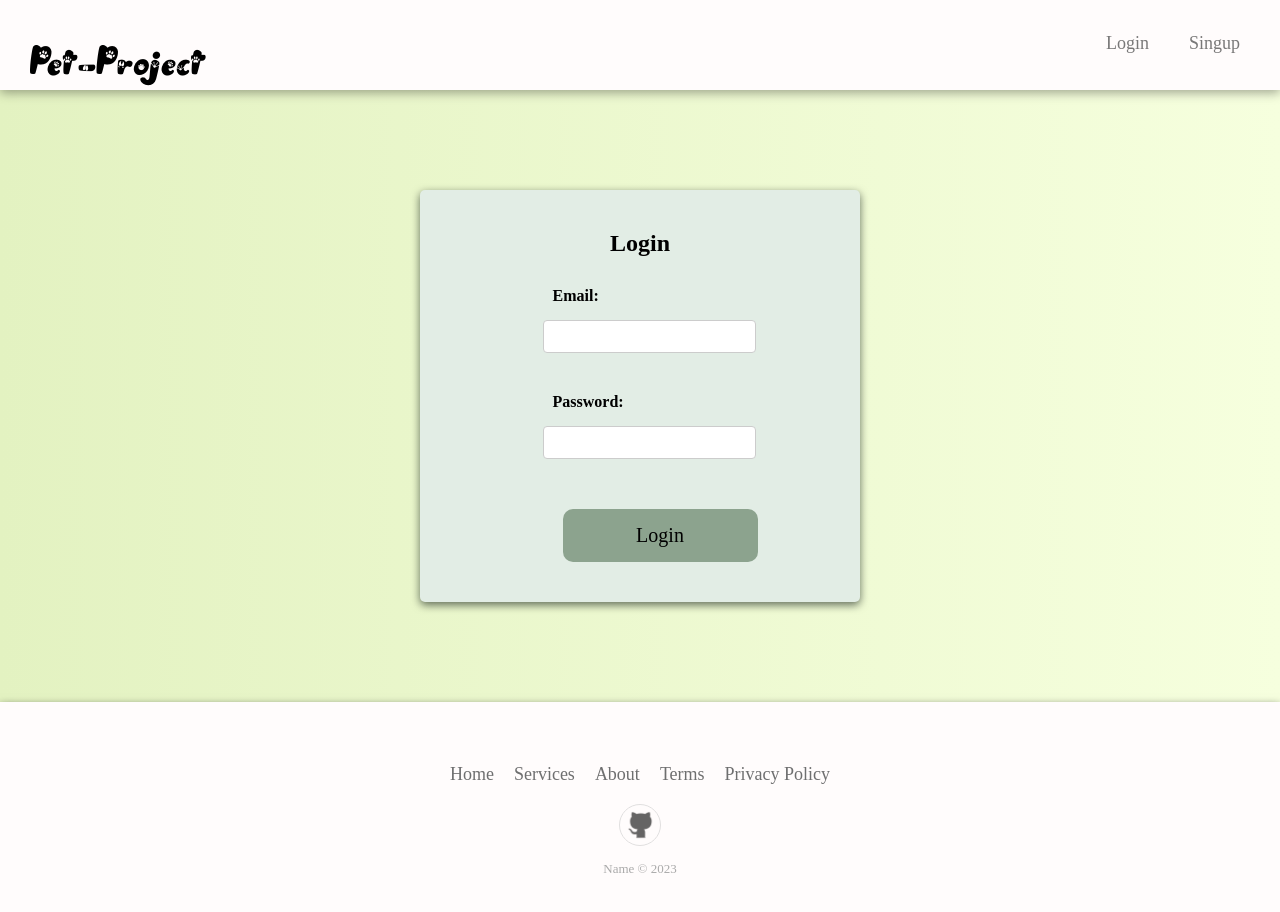
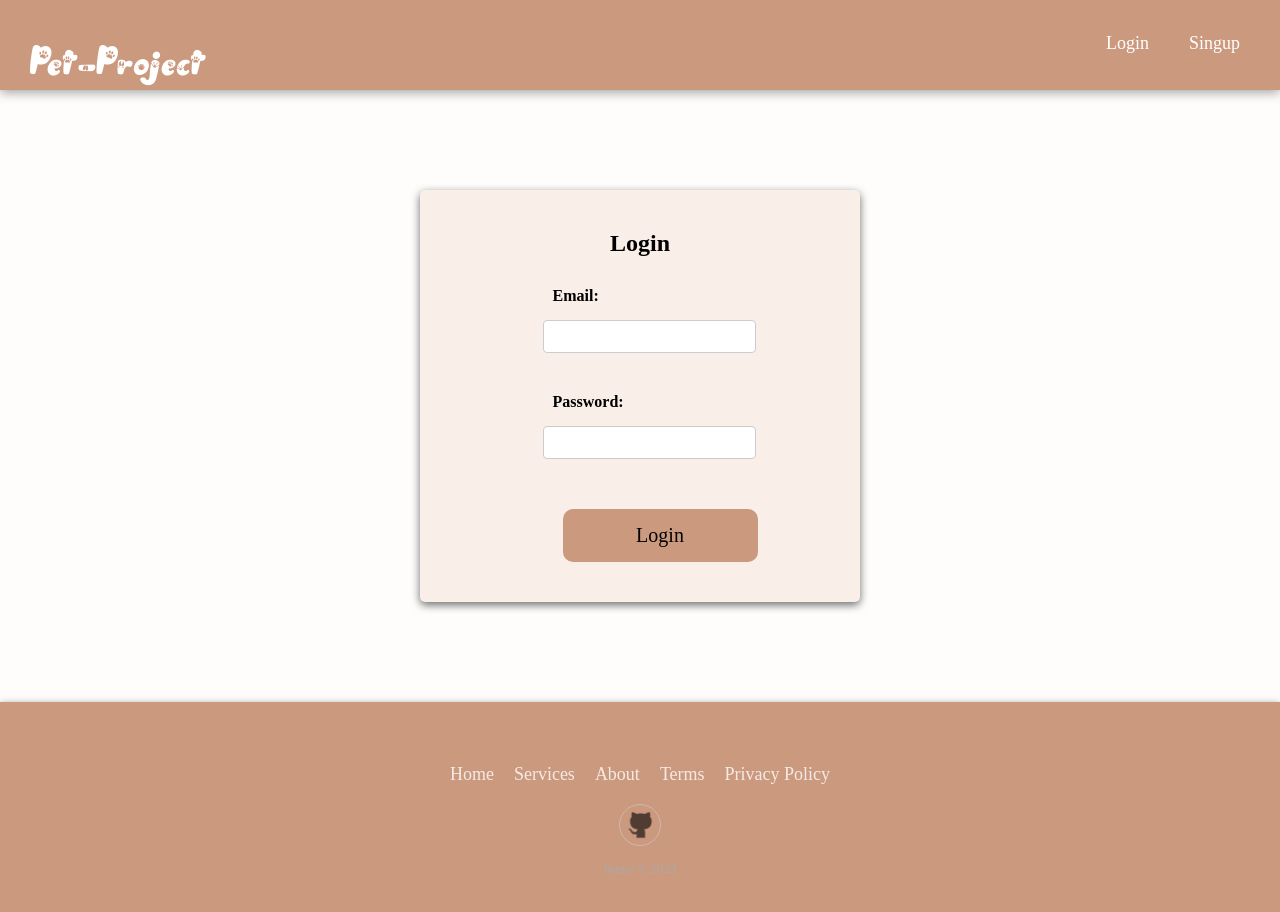
Before and after one commit to natko22/pet-project-frontend, a React (Create React App) app: page /login in a window 1280 px wide. Shown: the top 912 px of the page. Built offline with nearby package versions, Linux system fonts and the light colour scheme.

Commit message:
new style

```diff
--- a/src/App.css
+++ b/src/App.css
@@ -1,4 +1,7 @@
 @font-face {
+  font-family: "Sunny Spells";
+  src: local("Sunny Spells"),
+    url("../src/Fonts/SunnyspellsRegular-MV9ze.otf") format("truetype");
   font-family: "LmsThisFontIsForTheDogs";
   src: local("LmsThisFontIsForTheDogs"),
     url("../src/Fonts/LmsThisFontIsForTheDogs-7PnR.ttf") format("truetype");
@@ -15,7 +18,7 @@
   display: flex;
   flex-direction: column;
   align-items: center;
-  background-color: #e2ede5;
+  background-color: #f9efe8;
   max-width: 500px;
   margin: 100px auto;
   padding: 20px;
@@ -52,7 +55,7 @@
   width: 100%;
   padding: 15px;
   margin: 20px;
-  background-color: #8ca38e;
+  background-color: #Cb997e;
   color: #000000;
   font-size: 20px;
   font-family: "Times New Roman", Times, serif;
@@ -79,7 +82,7 @@
   display: flex;
   flex-direction: column;
   align-items: center;
-  background-color: #e2ede5;
+  background-color: #f9efe8;
   max-width: 400px;
   margin: 100px auto;
   padding: 20px;
@@ -113,7 +116,7 @@
   width: 100%;
   padding: 15px;
   margin: 20px;
-  background-color: #8ca38e;
+  background-color: #Cb997e;
   color: #000000;
   font-size: 20px;
   font-family: "Times New Roman", Times, serif;
@@ -137,7 +140,7 @@
 /* for nav bar */
 .nav {
   height: 50px;
-  background-color: #fffcfc;
+  background-color: #Cb997e;
   color: black;
   box-shadow: 0 3px 10px rgba(0, 0, 0, 0.343);
   padding: 20px;
@@ -147,7 +150,7 @@
   /* font-family: "Pet Shop"; */
   font-family: Animal Paws;
   font-size: 40px;
-  color: black;
+  color: white;
   /* font-weight: bold; */
 }
 
@@ -182,7 +185,7 @@
   display: inline-block;
   padding: 13px 20px 13px 20px;
   text-decoration: none;
-  color: #797878;
+  color: white;
 }
 
 .nav > .nav-links > a:hover {
@@ -244,8 +247,8 @@
 
 .footer-basic {
   padding: 40px 0;
-  background-color: #fffcfc;
-  color: #4b4c4d;
+  background-color: #Cb997e;
+  color: white;
   box-shadow: 0 3px 8px rgba(4, 15, 10, 0.601);
 }
 
@@ -333,7 +336,7 @@
   width: 100%;
   padding: 15px;
   margin: 20px;
-  background-color: #8ca38e;
+  background-color: #Cb997e;
   color: #000000;
   font-size: 20px;
   font-family: "Times New Roman", Times, serif;
@@ -376,7 +379,7 @@
   width: 100%;
   height: 100%;
   border-radius: 50%;
-  background-color: #8ca38e;
+  background-color: #Cb997e;
   color: #ffffff;
   display: flex;
   justify-content: center;
@@ -398,7 +401,7 @@
   display: flex;
   flex-direction: column;
   align-items: center;
-  background-color: #e2ede5;
+  background-color: #f9efe8;
   max-width: 400px;
   margin: 100px auto;
   padding: 20px;
@@ -434,7 +437,7 @@ textarea {
   width: 100%;
   padding: 15px;
   margin: 20px;
-  background-color: #8ca38e;
+  background-color: #Cb997e;
   color: #000000;
   font-size: 20px;
   font-family: "Times New Roman", Times, serif;
@@ -543,7 +546,7 @@ textarea {
 /* Reviews-box */
 
 .review-box {
-  background-color: #fffcfc;
+  background-color: #Cb997e;
   padding: 20px;
   border-radius: 5px;
   box-shadow: 0 3px 8px rgba(4, 15, 10, 0.601);
@@ -569,11 +572,11 @@ textarea {
 }
 
 .all-reviews::-webkit-scrollbar-thumb {
-  background: #c4cdc6;
+  background: #f6c5a2;
 }
 
 .all-reviews::-webkit-scrollbar-track {
-  background: #e2ede5;
+  background: #f9efe8;
 }
 
 .review-box-h2 {
@@ -581,7 +584,7 @@ textarea {
 }
 
 .each-review-box {
-  background-color: #e2ede5;
+  background-color: #f9efe8;
   padding: 20px;
   margin: 10px;
   box-shadow: 0 3px 8px rgba(4, 15, 10, 0.601);
@@ -609,7 +612,7 @@ textarea {
   display: flex;
   flex-direction: column;
   align-items: center;
-  background-color: #e2ede5;
+  background-color: #f9efe8;
   margin: 15px auto;
   padding: 20px;
   border-radius: 5px;
@@ -620,7 +623,7 @@ textarea {
   width: 90%;
   padding: 15px;
   margin: 20px;
-  background-color: #8ca38e;
+  background-color: #Cb997e;
   color: #000000;
   font-size: 20px;
   font-family: "Times New Roman", Times, serif;
@@ -656,7 +659,7 @@ textarea {
 }
 
 .pet-box {
-  background-color: #fffcfc;
+  background-color: #Cb997e;
   width: 400px;
   width: 800px;
   padding: 20px;
@@ -684,18 +687,18 @@ textarea {
 }
 
 .all-pets::-webkit-scrollbar-thumb {
-  background: #c4cdc6;
+  background: #f6c5a2;
 }
 
 .all-pets::-webkit-scrollbar-track {
-  background: #e2ede5;
+  background: #f9efe8;
 }
 .each-pet-box:hover {
   background-color: #f1fff5;
 }
 .each-pet-box {
   box-sizing: border-box;
-  background-color: #e2ede5;
+  background-color: #f9efe8;
   padding: 20px;
   margin: 10px;
   box-shadow: 0 3px 8px rgba(4, 15, 10, 0.601);
@@ -714,7 +717,7 @@ textarea {
   width: 100%;
   padding: 15px;
   margin: 20px;
-  background-color: #8ca38e;
+  background-color: #Cb997e;
   color: #000000;
   font-size: 20px;
   font-family: "Times New Roman", Times, serif;
@@ -766,7 +769,7 @@ textarea {
 
 .aboutme-box {
   display: flex;
-  background-color: #fffcfc;
+  background-color: #Cb997e;
   width: 800px;
   padding: 20px;
   justify-content: space-evenly;
@@ -784,7 +787,7 @@ textarea {
   display: flex;
   flex-direction: column;
   align-items: center;
-  background-color: #e2ede5;
+  background-color: #f9efe8;
   max-width: 500px;
   margin: 100px auto;
   padding: 20px;
@@ -818,7 +821,7 @@ label {
   width: 90%;
   padding: 15px;
   margin: 20px;
-  background-color: #8ca38e;
+  background-color: #Cb997e;
   color: #000000;
   font-size: 20px;
   font-family: "Times New Roman", Times, serif;
@@ -893,7 +896,7 @@ label {
 .react-calendar {
   width: 350px;
   max-width: 100%;
-  background: #bcd4c1;
+  background: #Cb997e;
   border: 1px solid #2d6b4c;
   border-radius: 8px;
   box-shadow: 0 12px 24px rgba(0, 0, 0, 0.2);
@@ -1043,7 +1046,8 @@ label {
 
 .booking-item {
   box-sizing: border-box;
-  background-color: #e2ede5;
+  background-color: #Cb997e;
+  color: white;
   padding: 20px;
   margin: 10px;
   box-shadow: 0 3px 8px rgba(4, 15, 10, 0.601);
@@ -1101,7 +1105,7 @@ label {
 }
 .each-favorite-box {
   box-sizing: border-box;
-  background-color: #e2ede5;
+  background-color: #f9efe8;
   padding: 20px;
   margin: 10px;
   box-shadow: 0 3px 8px rgba(4, 15, 10, 0.601);
--- a/src/index.css
+++ b/src/index.css
@@ -1,8 +1,8 @@
 body {
   margin: 0;
-  font-family: Sunny Spells;
+  font-family: "Sunny Spells";
   /* font-family: "Times New Roman", Times, serif; */
-  background: linear-gradient(to right, #e3f2c1, #f6ffde);
+  background: #fefdfc;
 }
 
 /* code {
```
